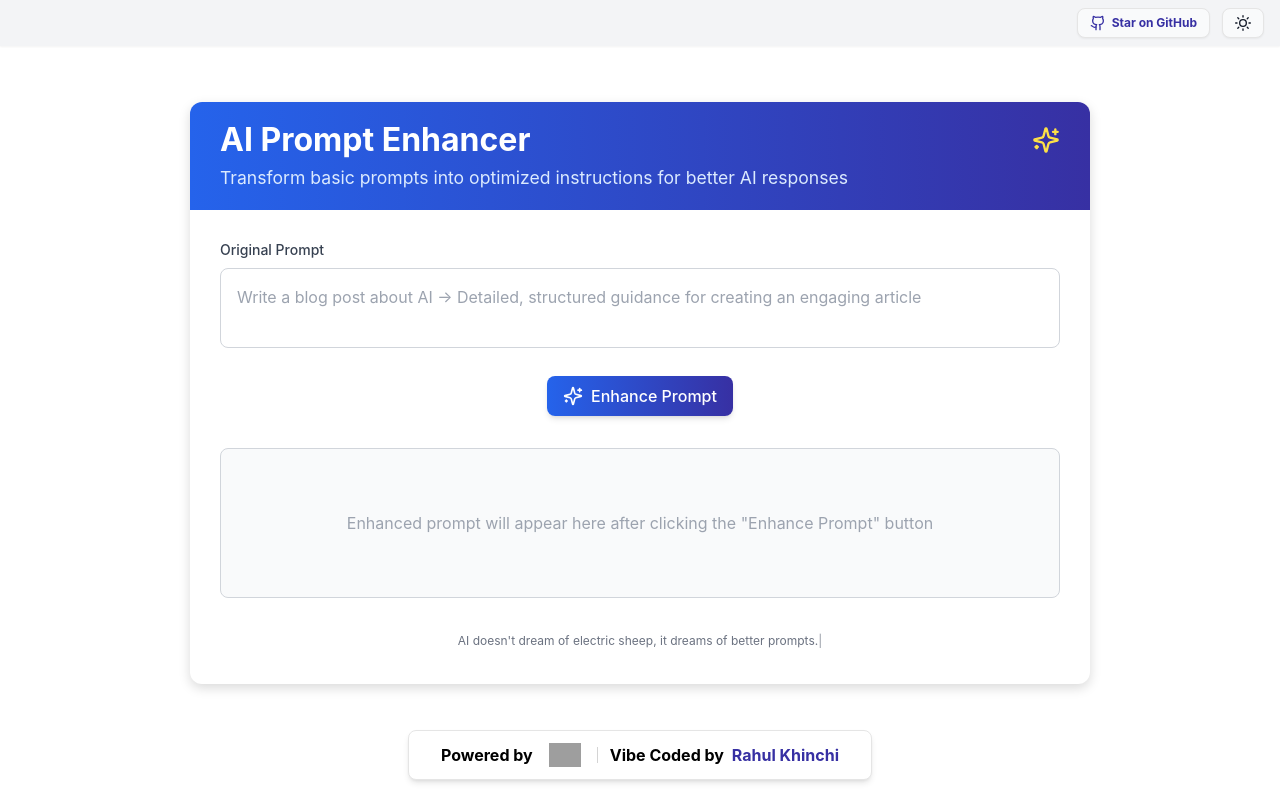
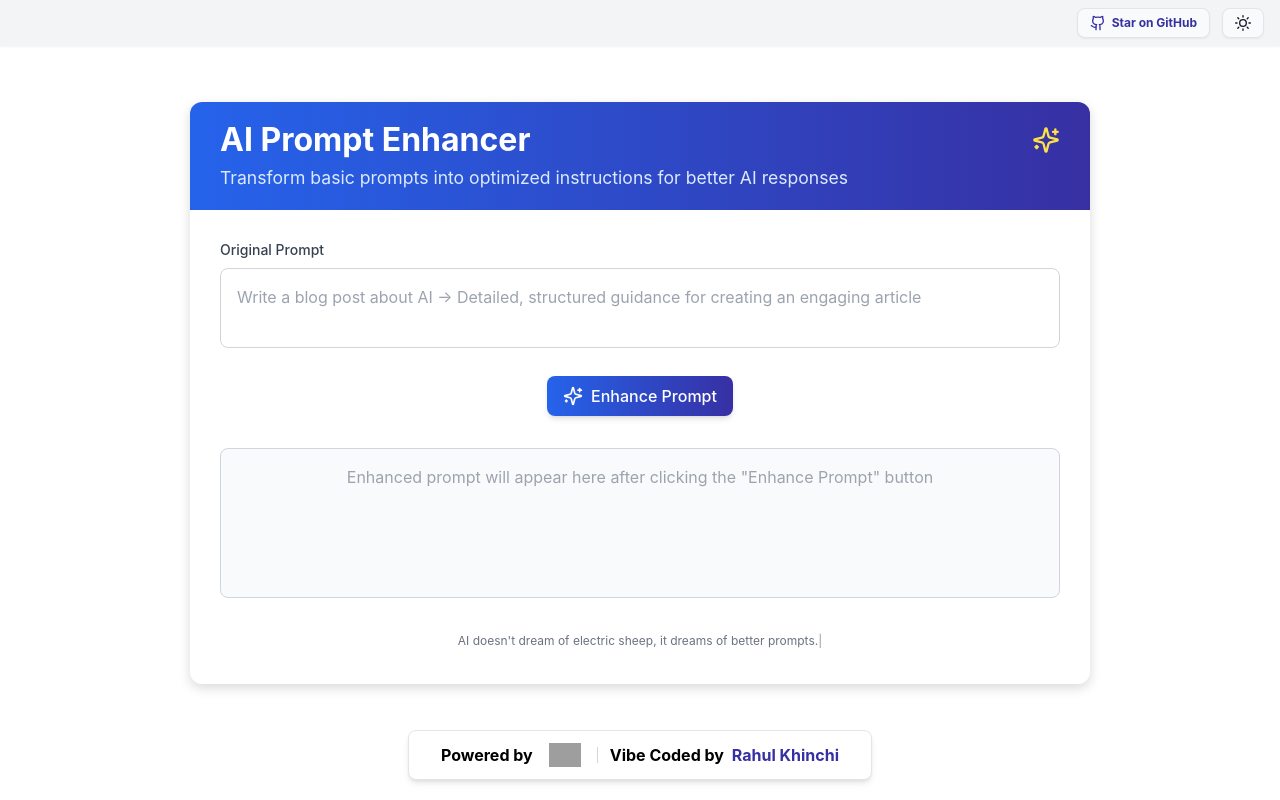
Before and after one commit to Treblle/prompt-enhancer.ai, a React (Create React App) app in the folder frontend/: page / in a window 1280 px wide. Built offline with nearby package versions, Linux system fonts and the light colour scheme; no server answers; grey boxes are pictures that could not be loaded.

Commit message:
Update index.css

```diff
--- a/frontend/src/index.css
+++ b/frontend/src/index.css
@@ -570,7 +570,6 @@ body {
             background-color: #f9fafb !important;
             position: relative;
             display: flex;
-            align-items: center;
             justify-content: center;
         }
 
```
